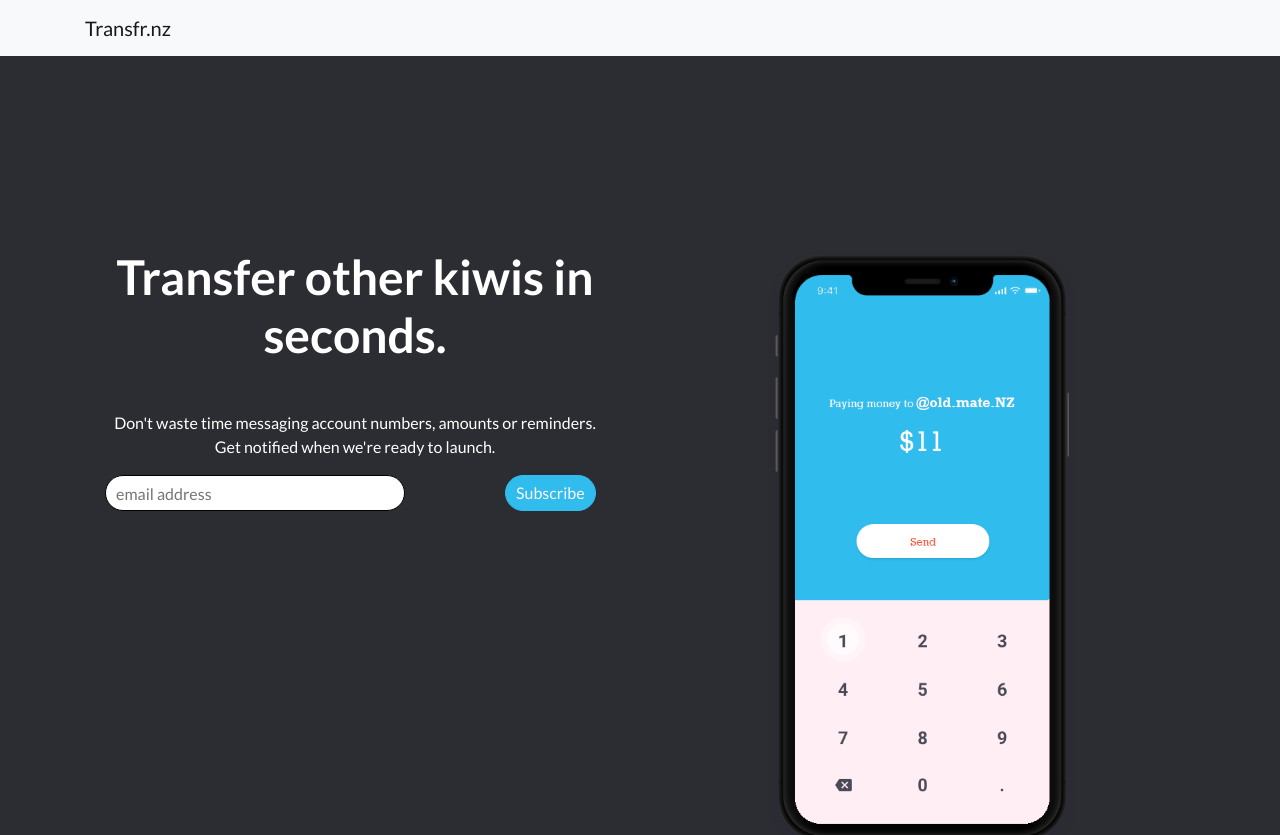
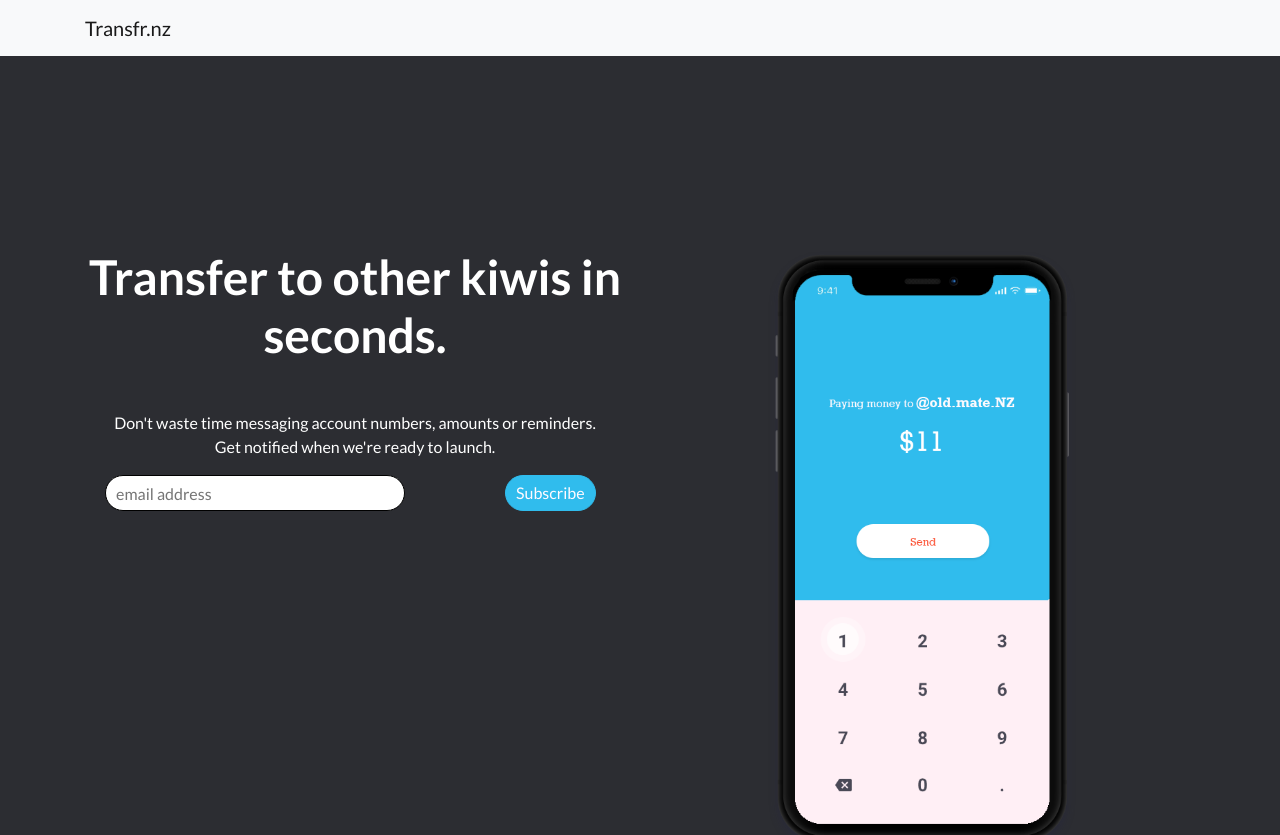
Before and after one commit to TransfrNZ/TransfrNZ.github.io, a plain HTML site: page index.html in a window 1280 px wide. Shown: the top 835 px of the page. Drawn offline with Linux system fonts and the light colour scheme.

Commit message:
update copy

```diff
--- a/index.html
+++ b/index.html
@@ -60,7 +60,7 @@
       <div class="container">
         <div class="row">
           <div class="col-xl-6 mx-auto">
-            <h1 class="mb-5">Transfer other kiwis in seconds.</h1>
+            <h1 class="mb-5">Transfer to other kiwis in seconds.</h1>
             <p>
               Don't waste time messaging account numbers, amounts or
               reminders.<br />
```
